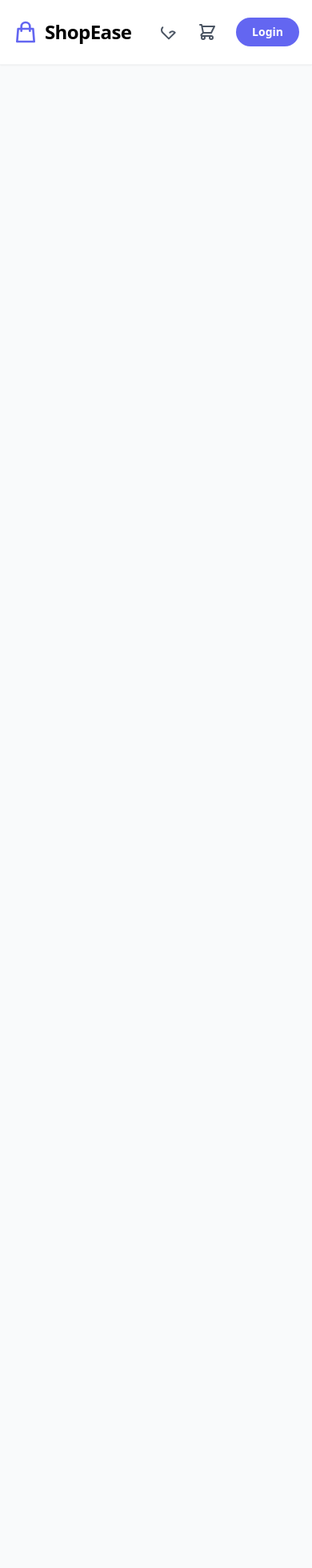
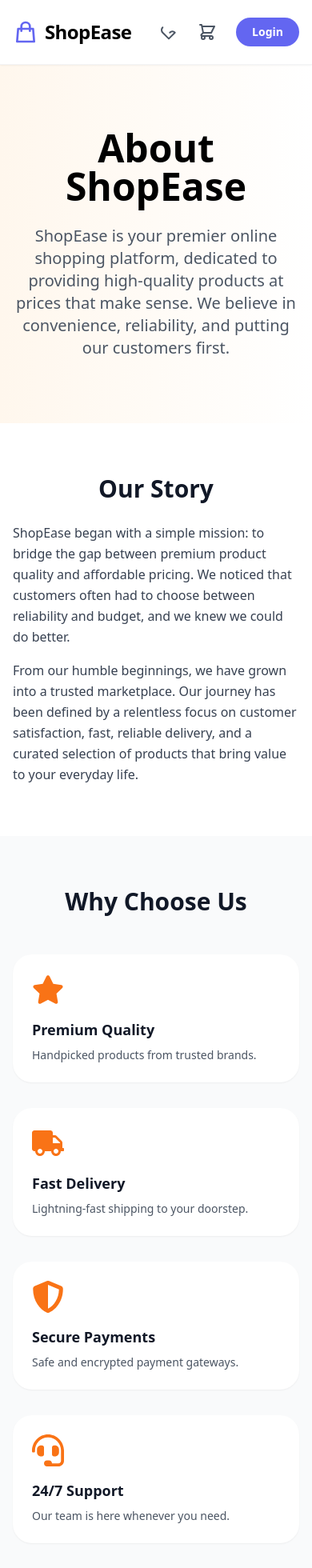
Before and after one commit to himani22122002-hue/CodeAlpha_Ecommerce, a React (Vite) app in the folder client/: page /about in a window 390 px wide. Before the commit this address had no page. Shown: the top 1960 px of the page at 80% size. Before the commit the page ends 844 px from the top, so only its background shows below. Built offline with nearby package versions, Linux system fonts and the light colour scheme.

Commit message:
Add responsive About page for ShopEase

```diff
--- a/client/package.json
+++ b/client/package.json
@@ -12,6 +12,7 @@
   "dependencies": {
     "react": "^19.2.7",
     "react-dom": "^19.2.7",
+    "react-icons": "^5.7.0",
     "react-router-dom": "^7.18.1"
   },
   "devDependencies": {
--- /dev/null
+++ b/client/src/pages/About.jsx
@@ -0,0 +1,93 @@
+import { Link } from 'react-router-dom';
+import { FaTruck, FaShieldAlt, FaHeadset, FaStar, FaUsers, FaBoxOpen, FaAward, FaSmile } from 'react-icons/fa';
+
+export default function About() {
+  return (
+    <div className="bg-white">
+      {/* Hero Section */}
+      <section className="bg-gradient-to-r from-orange-50 to-white py-20 px-4">
+        <div className="max-w-5xl mx-auto text-center">
+          <h1 className="text-5xl font-extrabold text-black mb-6">About ShopEase</h1>
+          <p className="text-xl text-gray-600 max-w-2xl mx-auto">
+            ShopEase is your premier online shopping platform, dedicated to providing high-quality products at prices that make sense. We believe in convenience, reliability, and putting our customers first.
+          </p>
+        </div>
+      </section>
+
+      {/* Our Story */}
+      <section className="py-16 px-4">
+        <div className="max-w-4xl mx-auto">
+          <h2 className="text-3xl font-bold mb-6 text-center">Our Story</h2>
+          <div className="space-y-4 text-gray-700 leading-relaxed">
+            <p>ShopEase began with a simple mission: to bridge the gap between premium product quality and affordable pricing. We noticed that customers often had to choose between reliability and budget, and we knew we could do better.</p>
+            <p>From our humble beginnings, we have grown into a trusted marketplace. Our journey has been defined by a relentless focus on customer satisfaction, fast, reliable delivery, and a curated selection of products that bring value to your everyday life.</p>
+          </div>
+        </div>
+      </section>
+
+      {/* Why Choose Us */}
+      <section className="py-16 px-4 bg-gray-50">
+        <div className="max-w-6xl mx-auto">
+          <h2 className="text-3xl font-bold mb-12 text-center">Why Choose Us</h2>
+          <div className="grid md:grid-cols-2 lg:grid-cols-4 gap-8">
+            {[
+              { icon: FaStar, title: 'Premium Quality', desc: 'Handpicked products from trusted brands.' },
+              { icon: FaTruck, title: 'Fast Delivery', desc: 'Lightning-fast shipping to your doorstep.' },
+              { icon: FaShieldAlt, title: 'Secure Payments', desc: 'Safe and encrypted payment gateways.' },
+              { icon: FaHeadset, title: '24/7 Support', desc: 'Our team is here whenever you need.' },
+            ].map((feature, i) => (
+              <div key={i} className="p-6 bg-white rounded-2xl shadow-sm hover:shadow-xl transition-all duration-300 hover:-translate-y-1">
+                <feature.icon className="w-10 h-10 text-orange-500 mb-4" />
+                <h3 className="text-lg font-bold mb-2">{feature.title}</h3>
+                <p className="text-gray-600 text-sm">{feature.desc}</p>
+              </div>
+            ))}
+          </div>
+        </div>
+      </section>
+
+      {/* Statistics */}
+      <section className="py-16 px-4">
+        <div className="max-w-6xl mx-auto grid grid-cols-2 md:grid-cols-4 gap-8 text-center">
+          {[
+            { icon: FaBoxOpen, val: '1000+', label: 'Products' },
+            { icon: FaUsers, val: '5000+', label: 'Customers' },
+            { icon: FaAward, val: '50+', label: 'Brands' },
+            { icon: FaSmile, val: '99%', label: 'Satisfaction' },
+          ].map((stat, i) => (
+            <div key={i} className="p-6">
+              <stat.icon className="w-10 h-10 mx-auto text-orange-500 mb-4" />
+              <div className="text-3xl font-extrabold mb-1">{stat.val}</div>
+              <div className="text-gray-600">{stat.label}</div>
+            </div>
+          ))}
+        </div>
+      </section>
+
+      {/* Mission & Vision */}
+      <section className="py-16 px-4 bg-gray-50">
+        <div className="max-w-5xl mx-auto grid md:grid-cols-2 gap-8">
+          <div className="p-8 bg-white rounded-2xl shadow-sm">
+            <h3 className="text-2xl font-bold mb-4">Our Mission</h3>
+            <p className="text-gray-600">Provide high-quality products with an excellent shopping experience that empowers our customers.</p>
+          </div>
+          <div className="p-8 bg-white rounded-2xl shadow-sm">
+            <h3 className="text-2xl font-bold mb-4">Our Vision</h3>
+            <p className="text-gray-600">Become India's most trusted online shopping platform through innovation and integrity.</p>
+          </div>
+        </div>
+      </section>
+
+      {/* Call to Action */}
+      <section className="py-20 px-4 bg-gradient-to-r from-orange-500 to-orange-600 text-white text-center">
+        <div className="max-w-3xl mx-auto">
+          <h2 className="text-4xl font-bold mb-4">Ready to Start Shopping?</h2>
+          <p className="text-lg mb-8 opacity-90">Explore thousands of premium products today.</p>
+          <Link to="/products" className="inline-block bg-white text-orange-600 px-8 py-3 rounded-full font-bold hover:bg-gray-100 transition">
+            Explore Products
+          </Link>
+        </div>
+      </section>
+    </div>
+  );
+}
--- a/client/src/routes/AppRoutes.jsx
+++ b/client/src/routes/AppRoutes.jsx
@@ -2,6 +2,7 @@ import { Routes, Route } from 'react-router-dom';
 import Home from '../pages/Home';
 import Products from '../pages/Products';
 import Categories from '../pages/Categories';
+import About from '../pages/About';
 import ProductDetails from '../pages/ProductDetails';
 import Cart from '../pages/Cart';
 import Checkout from '../pages/Checkout';
@@ -15,6 +16,7 @@ export default function AppRoutes() {
       <Route path="/" element={<Home />} />
       <Route path="/products" element={<Products />} />
       <Route path="/categories" element={<Categories />} />
+      <Route path="/about" element={<About />} />
       <Route path="/products/:id" element={<ProductDetails />} />
       <Route path="/cart" element={<Cart />} />
       <Route path="/checkout" element={<Checkout />} />
```
Also changed, not shown: 1 other file (tests, documents, lock files or other folders).
